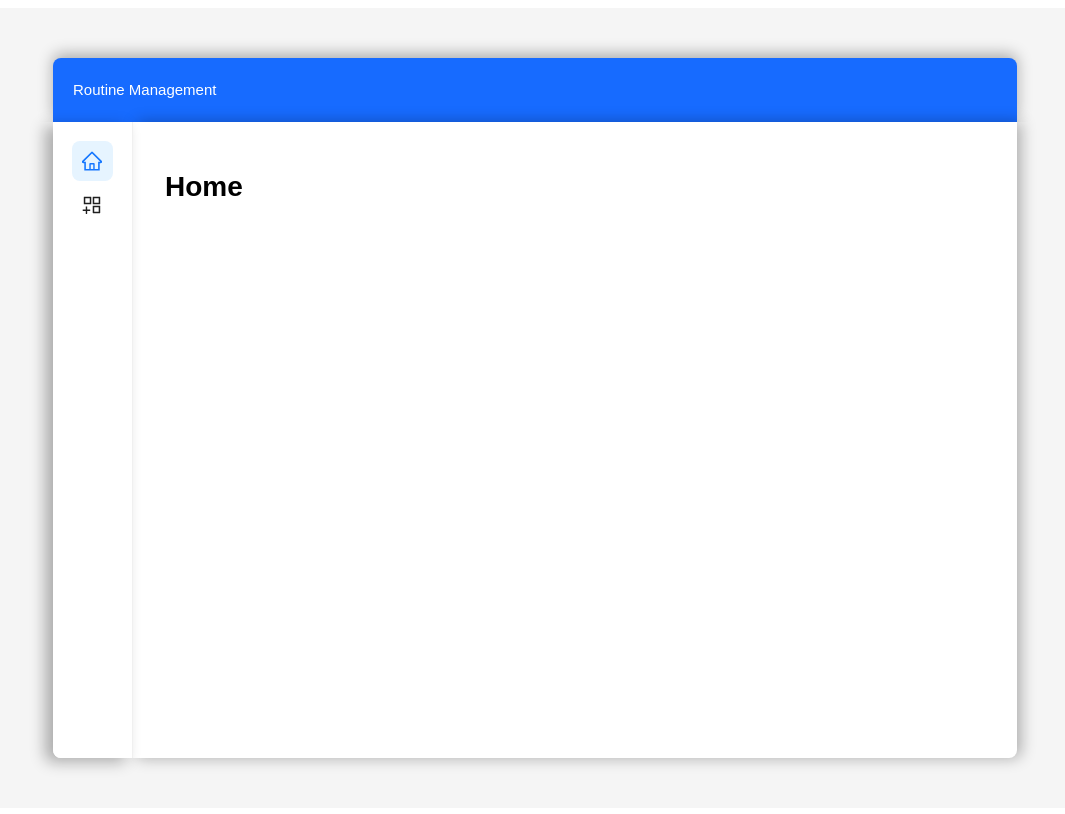
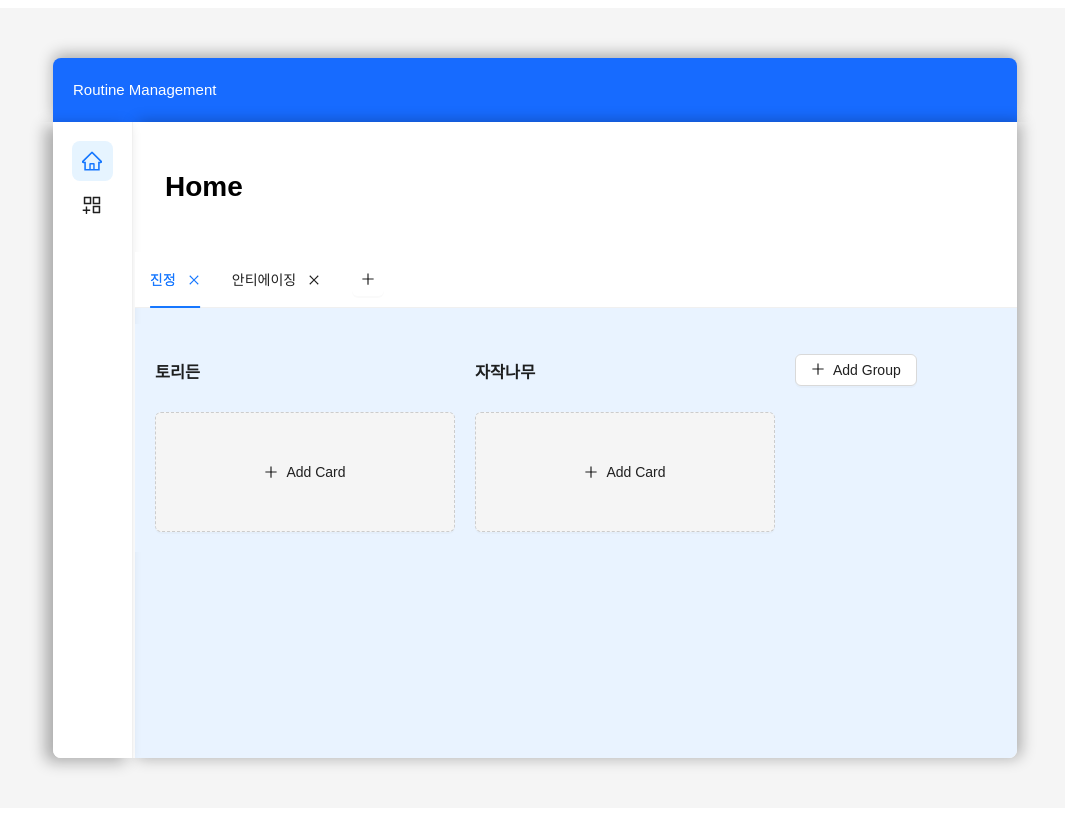
Before and after one commit to cherrynana320/routine-management-frontend, a React (Vite) app: page / in a window 1280 px wide. Shown: the whole page, without its empty margins (105-1170 px from the left). Built offline with nearby package versions, Linux system fonts and the light colour scheme; a web font is replaced by a local one.

Commit message:
0822 HomeTab 작업 시작

```diff
--- a/src/pages/Home.jsx
+++ b/src/pages/Home.jsx
@@ -1,6 +1,7 @@
 import React, { useState } from 'react';
 import MainLayout from '../layouts/MainLayout';
-import TabsContent from '../routes/Inventory/Manage/TabsContent';
+import TabsContent from '../routes/Inventory/Tabs';
+import HomeTab from '../routes/Home/Tabs';
 
 const Home = () => {
   const [selectedMenu, setSelectedMenu] = useState('home');
@@ -12,6 +13,7 @@ const Home = () => {
   return (
     <MainLayout selectedMenu={selectedMenu} onMenuSelect={handleMenuSelect}>
       {selectedMenu === 'home' ? (
+        <>
           <div
             style={{
               backgroundColor: '#ffffff',
@@ -21,6 +23,8 @@ const Home = () => {
           >
             <h1>Home</h1>
           </div>
+          <HomeTab />
+        </>
       ) : selectedMenu === 'items' ? (
         <>
           <div
--- /dev/null
+++ b/src/routes/Home/Tabs/index.jsx
@@ -0,0 +1,306 @@
+import React, { useState } from 'react';
+import { Tabs, Card, Button, Modal, Input } from 'antd';
+import { PlusOutlined, CloseOutlined } from '@ant-design/icons';
+import SearchBox from '../../../components/SearchBox';
+
+const { TabPane } = Tabs;
+
+const HomeTab = () => {
+  const [activeKey, setActiveKey] = useState('calming');
+  const [panes, setPanes] = useState([
+    {
+      title: '진정',
+      key: 'calming',
+      groups: [
+        { title: '토리든', key: 'toriden', cards: [] },
+        { title: '자작나무', key: 'birch', cards: [] },
+      ],
+    },
+    {
+      title: '안티에이징',
+      key: 'anti',
+      groups: [
+        { title: '피지오겔', key: 'physiogel', cards: [] },
+        { title: '에이시카', key: 'acica', cards: [] },
+      ],
+    },
+  ]);
+
+  const [editingKey, setEditingKey] = useState('');
+  const [openRegister, setOpenRegister] = useState(false);
+
+  const onChange = (key) => {
+    if (key !== 'add') {
+      setActiveKey(key);
+    }
+  };
+
+  const add = () => {
+    const newKey = `newTab${panes.length + 1}`;
+    const newPanes = [...panes, { title: newKey, key: newKey, groups: [] }];
+    setPanes(newPanes);
+    setActiveKey(newKey);
+  };
+
+  const remove = (targetKey) => {
+    let newActiveKey = activeKey;
+    let lastIndex;
+    panes.forEach((pane, i) => {
+      if (pane.key === targetKey) {
+        lastIndex = i - 1;
+      }
+    });
+    const newPanes = panes.filter((pane) => pane.key !== targetKey);
+    if (newPanes.length && newActiveKey === targetKey) {
+      if (lastIndex >= 0) {
+        newActiveKey = newPanes[lastIndex].key;
+      } else {
+        newActiveKey = newPanes[0].key;
+      }
+    }
+    setPanes(newPanes);
+    setActiveKey(newActiveKey);
+  };
+
+  const showDeleteConfirm = (targetKey) => {
+    Modal.confirm({
+      title: '탭 삭제',
+      content: '정말 이 탭을 삭제하시겠습니까?',
+      okText: '예',
+      cancelText: '아니오',
+      onOk: () => remove(targetKey),
+      centered: true,
+    });
+  };
+
+  const handleOpenRegister = () => {
+    setOpenRegister(true);
+  };
+
+  const handleCloseRegister = () => {
+    setOpenRegister(false);
+  };
+
+  const handleDoubleClick = (key) => {
+    setEditingKey(key);
+  };
+
+  const handleTitleChange = (e, key) => {
+    const newTitle = e.target.value;
+    setPanes((prevPanes) =>
+      prevPanes.map((pane) =>
+        pane.key === key ? { ...pane, title: newTitle } : pane
+      )
+    );
+  };
+
+  const handleBlur = () => {
+    setEditingKey(''); // 편집 모드 종료
+  };
+
+  const addGroup = (paneKey) => {
+    const newGroupKey = `newGroup${Date.now()}`;
+    const newGroup = { title: '새로운 그룹', key: newGroupKey, cards: [] };
+
+    setPanes((prevPanes) =>
+      prevPanes.map((pane) =>
+        pane.key === paneKey
+          ? { ...pane, groups: [...pane.groups, newGroup] }
+          : pane
+      )
+    );
+  };
+
+  const removeGroup = (paneKey, groupKey) => {
+    setPanes((prevPanes) =>
+      prevPanes.map((pane) =>
+        pane.key === paneKey
+          ? {
+              ...pane,
+              groups: pane.groups.filter((group) => group.key !== groupKey),
+            }
+          : pane
+      )
+    );
+  };
+
+  const addCardToGroup = (paneKey, groupKey, cardContent) => {
+    setPanes((prevPanes) =>
+      prevPanes.map((pane) =>
+        pane.key === paneKey
+          ? {
+              ...pane,
+              groups: pane.groups.map((group) =>
+                group.key === groupKey
+                  ? { ...group, cards: [...group.cards, cardContent] }
+                  : group
+              ),
+            }
+          : pane
+      )
+    );
+  };
+
+  const removeCardFromGroup = (paneKey, groupKey, cardIndex) => {
+    setPanes((prevPanes) =>
+      prevPanes.map((pane) =>
+        pane.key === paneKey
+          ? {
+              ...pane,
+              groups: pane.groups.map((group) =>
+                group.key === groupKey
+                  ? {
+                      ...group,
+                      cards: group.cards.filter((_, i) => i !== cardIndex),
+                    }
+                  : group
+              ),
+            }
+          : pane
+      )
+    );
+  };
+
+  return (
+    <Tabs
+      type="line"
+      activeKey={activeKey}
+      onChange={onChange}
+      tabBarStyle={{ backgroundColor: '#ffffff', paddingLeft: '15px' }}
+      style={{
+        flex: 1,
+        display: 'flex',
+        flexDirection: 'column',
+        borderRadius: '0px 0px 8px 0px',
+        backgroundColor: '#E9F3FF',
+      }}
+    >
+      {panes.map((pane) => (
+        <TabPane
+          tab={
+            <span
+              style={{
+                display: 'flex',
+                alignItems: 'center',
+                fontSize: '14px',
+              }}
+              onDoubleClick={() => handleDoubleClick(pane.key)}
+            >
+              {editingKey === pane.key ? (
+                <Input
+                  value={pane.title}
+                  onChange={(e) => handleTitleChange(e, pane.key)}
+                  onBlur={handleBlur}
+                  autoFocus
+                  size="small"
+                  style={{ marginRight: '12px', width: '100px' }}
+                />
+              ) : (
+                pane.title
+              )}
+              <CloseOutlined
+                onClick={(e) => {
+                  e.stopPropagation();
+                  showDeleteConfirm(pane.key);
+                }}
+                style={{
+                  marginLeft: '12px',
+                  fontSize: '12px',
+                }}
+              />
+            </span>
+          }
+          key={pane.key}
+          closable={false}
+          style={{
+            backgroundColor: activeKey === pane.key ? '#E9F3FF' : '#ffffff',
+            flex: 1,
+            padding: '20px',
+          }}
+        >
+          <div
+            style={{
+              display: 'flex',
+              flexDirection: 'row', // 그룹을 가로로 배치
+              flexWrap: 'wrap', // 그룹이 화면을 넘으면 다음 줄로
+              gap: '20px', // 그룹 간 간격
+            }}
+          >
+            {pane.groups.map((group) => (
+              <div
+                key={group.key}
+                style={{
+                  display: 'flex',
+                  flexDirection: 'column', // 카드가 세로로 배치되도록
+                  gap: '10px', // 카드 간 간격
+                  minWidth: '300px', // 최소 너비 설정
+                }}
+              >
+                <h3>{group.title}</h3>
+                <div
+                  style={{
+                    display: 'flex',
+                    flexDirection: 'column', // 카드가 세로로 배치되도록
+                    gap: '10px', // 카드 간 간격
+                  }}
+                >
+                  {group.cards.map((card, index) => (
+                    <Card key={index} style={{ width: '100%' }}>
+                      {card}
+                      <Button
+                        type="link"
+                        onClick={() =>
+                          removeCardFromGroup(pane.key, group.key, index)
+                        }
+                        icon={<CloseOutlined />}
+                      />
+                    </Card>
+                  ))}
+                  <Button
+                    icon={<PlusOutlined />}
+                    onClick={() =>
+                      addCardToGroup(pane.key, group.key, 'New Card')
+                    }
+                    style={{
+                      width: '100%',
+                      height: 120,
+                      display: 'flex',
+                      justifyContent: 'center',
+                      alignItems: 'center',
+                      border: '1px dashed #ccc',
+                      backgroundColor: '#f5f5f5',
+                    }}
+                  >
+                    Add Card
+                  </Button>
+                </div>
+              </div>
+            ))}
+            <Button
+              onClick={() => addGroup(pane.key)}
+              icon={<PlusOutlined />}
+              style={{ marginTop: '10px' }}
+            >
+              Add Group
+            </Button>
+          </div>
+        </TabPane>
+      ))}
+
+      <TabPane
+        tab={
+          <Button
+            icon={<PlusOutlined />}
+            onClick={add}
+            style={{ border: 'none', background: 'transparent' }}
+          />
+        }
+        key="add"
+        closable={false}
+        disabled={false} // 추가 버튼 활성화
+      />
+    </Tabs>
+  );
+};
+
+export default HomeTab;
--- a/src/routes/Inventory/Manage/TabsContent.jsx
+++ b/src/routes/Inventory/Tabs/index.jsx
@@ -35,7 +35,7 @@ const items = {
   // 다른 카테고리
 };
 
-const TabsContent = () => {
+const InventoryTab = () => {
   const [activeKey, setActiveKey] = useState('calming');
   const [panes, setPanes] = useState([
     { title: '진정', key: 'calming' },
@@ -247,4 +247,4 @@ const TabsContent = () => {
   );
 };
 
-export default TabsContent;
+export default InventoryTab;
```
Lines whose indentation alone changed are shown as unchanged.
